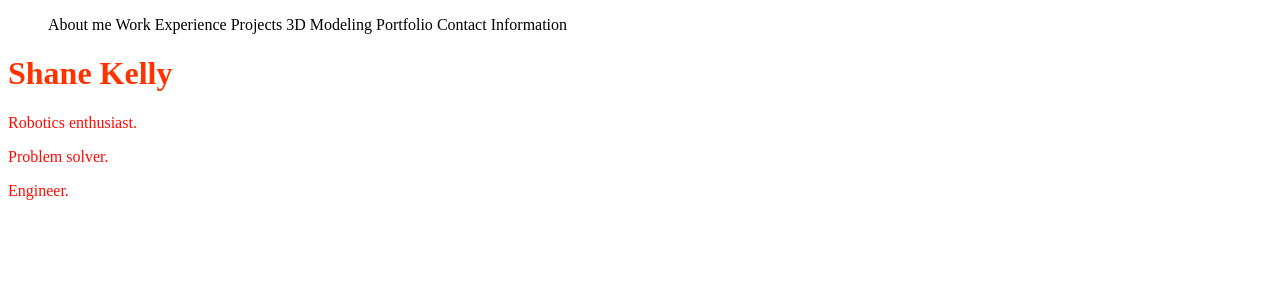
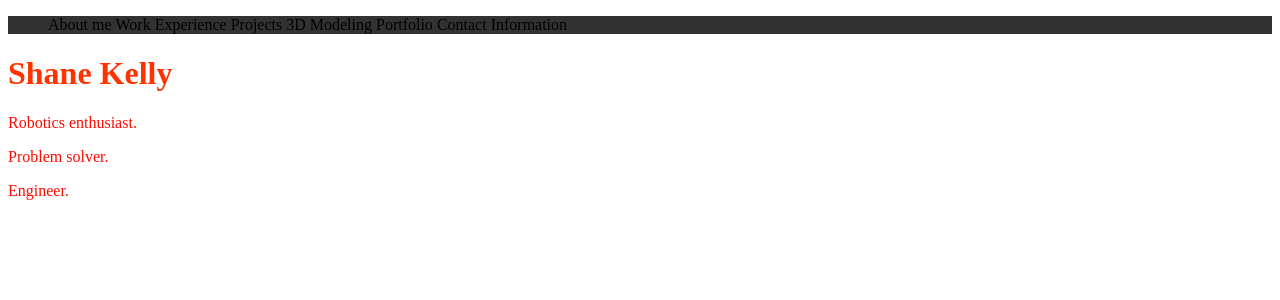
Before and after one commit to shanek21/shanek21.github.io, a PHP site: page / in a window 1280 px wide. Shown: the top 300 px of the page. Run offline with PHP 8.4, Linux system fonts and the light colour scheme.

Commit message:
Update main.css

```diff
--- a/main.css
+++ b/main.css
@@ -1,3 +1,7 @@
+.nav {
+	background-color: rgb(50, 50, 50);
+}
+
 .nav li{
 	display: inline;
 }
```
